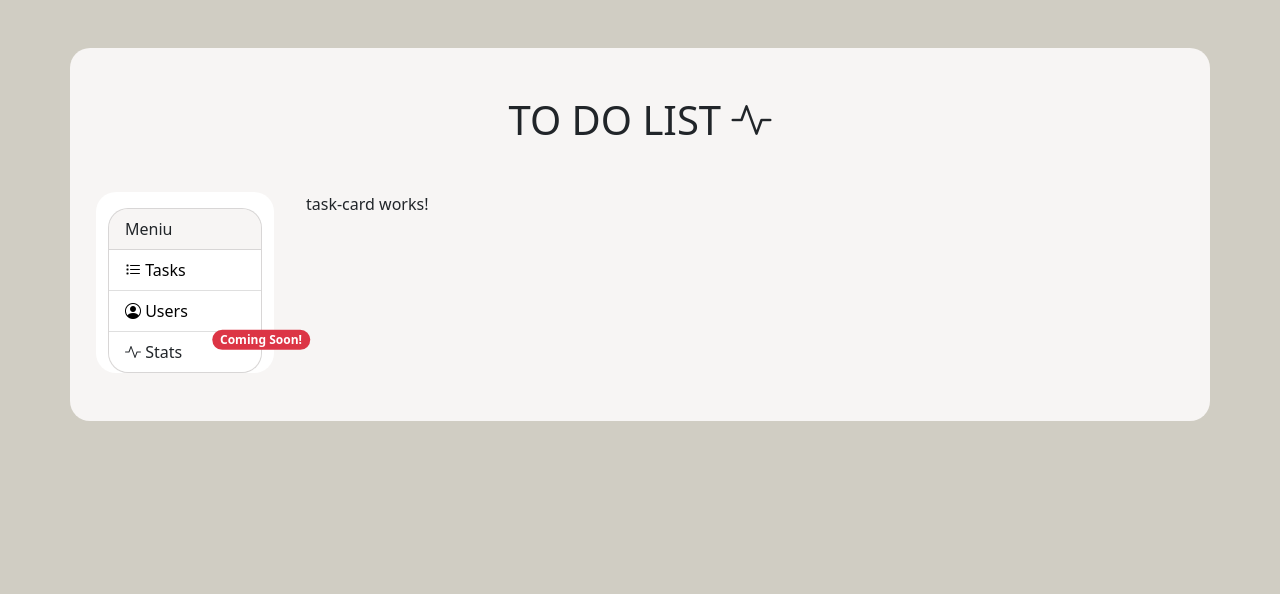
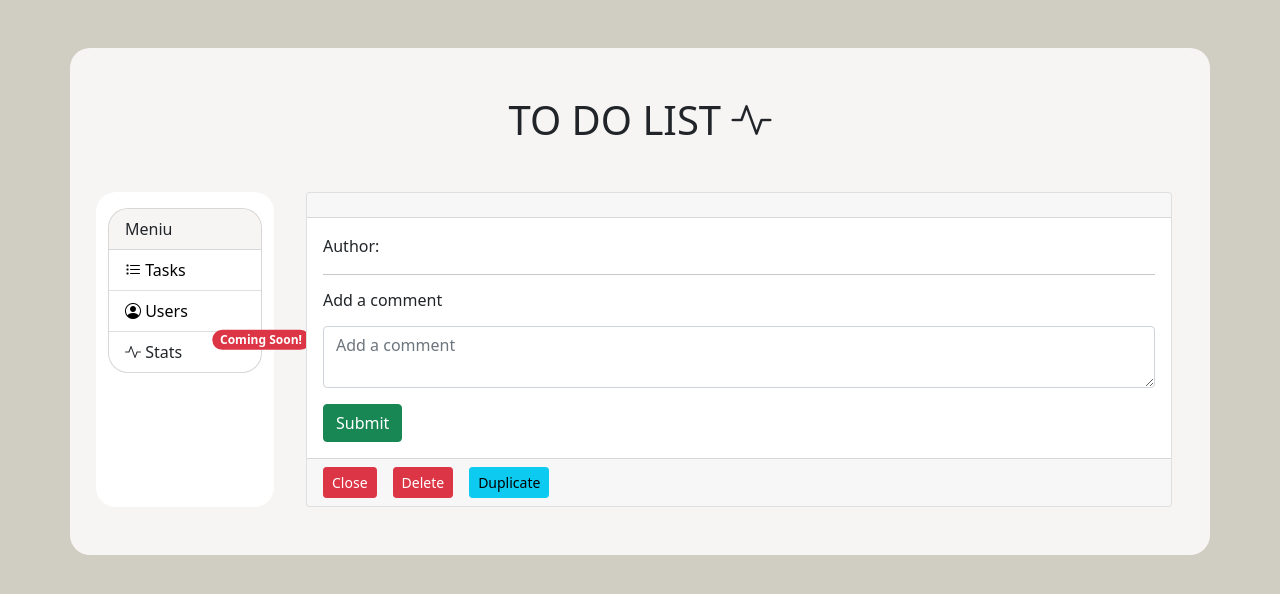
Before and after one commit to augustekau/angular-json-server, an Angular app: page /task/1 in a window 1280 px wide. Shown: the top 594 px of the page. Built offline with nearby package versions, Linux system fonts and the light colour scheme.

Commit message:
task card component

```diff
--- a/src/app/components/task-card/task-card.component.html
+++ b/src/app/components/task-card/task-card.component.html
@@ -1 +1,36 @@
-<p>task-card works!</p>
+<div class="task-details-container card h-100">
+  <div class="card-header">
+    <h2>
+      {{ task?.title }}
+    </h2>
+  </div>
+
+  <div class="card-body">
+    Author: {{ task?.author }}
+
+    <hr />
+    <div class="comments">
+      <h6 class="mb-3">Add a comment</h6>
+      <form>
+        <textarea placeholder="Add a comment" class="form-control"></textarea>
+        <input type="submit" class="btn btn-success mt-3" />
+      </form>
+    </div>
+  </div>
+
+  <div class="card-footer">
+    <button
+      type="button"
+      class="btn btn-sm btn-danger me-3"
+      (click)="closeTaskDetails()"
+    >
+      Close
+    </button>
+
+    <!-- TODO: padaryti, kad sis mygtukas istrintu uzduoti ir uzdarytu task-details komponenta -->
+    <button type="button" class="btn btn-sm btn-danger me-3">Delete</button>
+
+    <!-- TODO: padaryti, kad sis mygtukas sukurtu nauja tokia pacia uzduoti -->
+    <button type="button" class="btn btn-sm btn-info">Duplicate</button>
+  </div>
+</div>
--- a/src/app/components/task-card/task-card.component.scss
+++ b/src/app/components/task-card/task-card.component.scss
@@ -0,0 +1,6 @@
+:host {
+  .task-details-container {
+    position: relative;
+    z-index: 99;
+  }
+}
--- a/src/app/components/task-card/task-card.component.ts
+++ b/src/app/components/task-card/task-card.component.ts
@@ -1,15 +1,22 @@
-import { Component, OnInit } from '@angular/core';
+import { Component, OnInit, Input, EventEmitter, Output } from '@angular/core';
+import { Task } from 'src/app/interfaces/task';
 
 @Component({
   selector: 'app-task-card',
   templateUrl: './task-card.component.html',
-  styleUrls: ['./task-card.component.scss']
+  styleUrls: ['./task-card.component.scss'],
 })
 export class TaskCardComponent implements OnInit {
+  // Pasirinktos uzduoties Task objektas
+  @Input() task: Task | null = null;
+  @Output() taskDetailsCloseEvent: EventEmitter<boolean> = new EventEmitter();
 
-  constructor() { }
+  constructor() {}
 
   ngOnInit(): void {
+    console.log(this.task);
   }
-
+  closeTaskDetails() {
+    this.taskDetailsCloseEvent.emit(true);
+  }
 }
--- a/src/app/components/todo-list/todo-list.component.html
+++ b/src/app/components/todo-list/todo-list.component.html
@@ -11,15 +11,39 @@
           <th>Responsible</th>
           <th>Priority</th>
         </thead>
-        <tr *ngFor="let task of tasks" [class.task-completed]="task.completed">
+        <tr
+          *ngFor="let task of tasks"
+          [class.task-completed]="task.completed"
+          [class.orange]="task.id == selectedTask?.id"
+        >
           <td>
+            <!-- TODO add some icon when task is completed + ICONS ACCORDING TO PRIORITY -->
+            <!-- <i
+              class="bi-alarm"
+              [class.text-success]="task.completed"
+              [ngClass]="{
+                'text-success': task.completed,
+                'text-danger': !task.completed
+              }"
+              *ngIf="task.completed"
+            ></i> -->
+
+            <!-- Rodoma: Jei uzduoties completed kintamasis yra false -->
+            <!-- <i class="bi-alarm text-danger" *ngIf="!task.completed"></i> -->
             <input
               type="checkbox"
               [checked]="task.completed"
               (change)="toggleTask(task)"
             />
           </td>
-          <td>{{ task.title }}</td>
+          <td>
+            <span
+              (click)="toggleTaskDetails(task)"
+              class="task-details-toggle-button"
+            >
+              {{ task.title }}
+            </span>
+          </td>
           <td>{{ task.author }}</td>
           <td>{{ task.priority }}</td>
           <td>
@@ -32,3 +56,15 @@
     </div>
   </div>
 </div>
+
+<div *ngIf="showTaskDetails">
+  <app-task-card
+    [task]="selectedTask"
+    class="task-details-container"
+    (taskDetailsCloseEvent)="toggleTaskDetails(null, true)"
+  ></app-task-card>
+  <div
+    class="task-details-overlay"
+    (click)="toggleTaskDetails(null, true)"
+  ></div>
+</div>
--- a/src/app/components/todo-list/todo-list.component.scss
+++ b/src/app/components/todo-list/todo-list.component.scss
@@ -0,0 +1,29 @@
+:host {
+  .task-details-container {
+    position: fixed;
+    right: 0;
+    top: 0;
+    height: 100%;
+    background: white;
+    min-width: 300px;
+    z-index: 10;
+  }
+  .task-details-overlay {
+    background: black;
+    position: fixed;
+    height: 100%;
+    width: 100%;
+    left: 0;
+    top: 0;
+    opacity: 0.5;
+    /* Musu overaly elementas, ignoruoja click event'us */
+    // pointer-events: none;
+  }
+
+  .task-details-toggle-button {
+    cursor: pointer;
+  }
+  .orange {
+    background-color: #f7905d;
+  }
+}
--- a/src/app/components/todo-list/todo-list.component.ts
+++ b/src/app/components/todo-list/todo-list.component.ts
@@ -1,4 +1,4 @@
-import { Component, OnInit } from '@angular/core';
+import { Component, OnInit, HostListener, Host } from '@angular/core';
 import { TaskService } from '../../services/task.service';
 import { Task } from '../../interfaces/task';
 
@@ -8,7 +8,45 @@
   styleUrls: ['./todo-list.component.scss'],
 })
 export class TodoListComponent implements OnInit {
+  /* Klaviaturos mygtuku event listener pavyzdys */
+  @HostListener('document:keydown', ['$event'])
+  onKeyDownHandler(event: any) {
+    /* event.key - grazina paspausto mygtuko koda */
+    // console.log(event);
+    console.log(event.keyCode);
+    // Escape - keyCode yra 27
+    if (event.keyCode === 27) {
+      this.toggleTaskDetails(null, true);
+    }
+  }
   public tasks: Task[] = [];
+  // Kitamasis kuris pasako ar atvaizduoti task details komponenta
+  public showTaskDetails: boolean = false;
+
+  // Pasirinkta uzduotis, kurios informacija tures buti atvaizduojama <app-task-details> komponente
+  public selectedTask: Task | null = null;
+
+  toggleTaskDetails(task: Task | null, close: boolean = false) {
+    if (
+      this.selectedTask == task ||
+      this.showTaskDetails == false ||
+      this.selectedTask == null
+    ) {
+      this.showTaskDetails = !this.showTaskDetails;
+    }
+
+    /* Force close */
+    if (close) {
+      this.showTaskDetails = false;
+    }
+
+    this.selectedTask = task;
+
+    /* Jei uzdaromas taskDetails komponentas, selectedTask nustatoma null reiksme */
+    if (this.showTaskDetails == false) {
+      this.selectedTask = null;
+    }
+  }
 
   constructor(private _taskService: TaskService) {
     this.getTasks();
```
